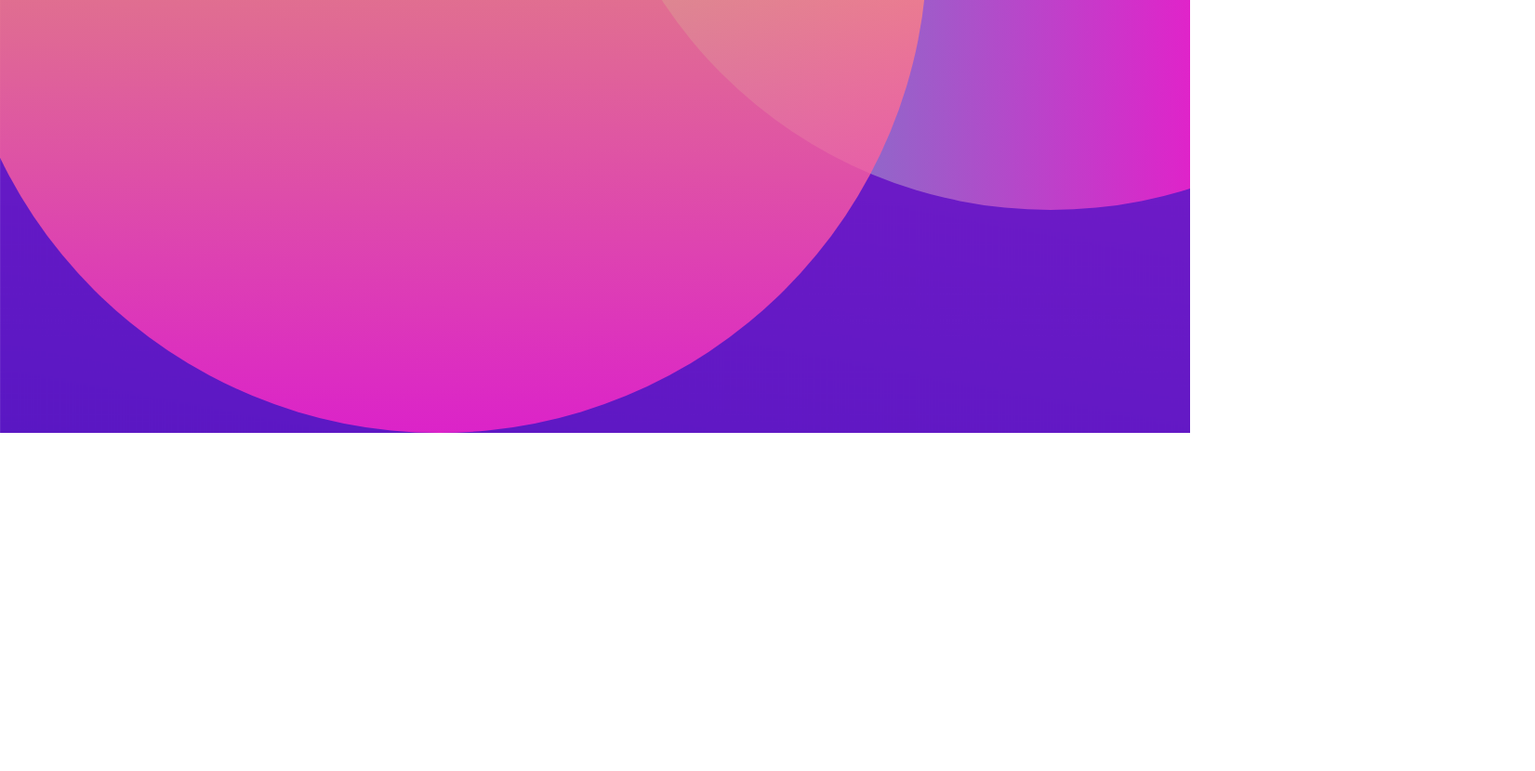
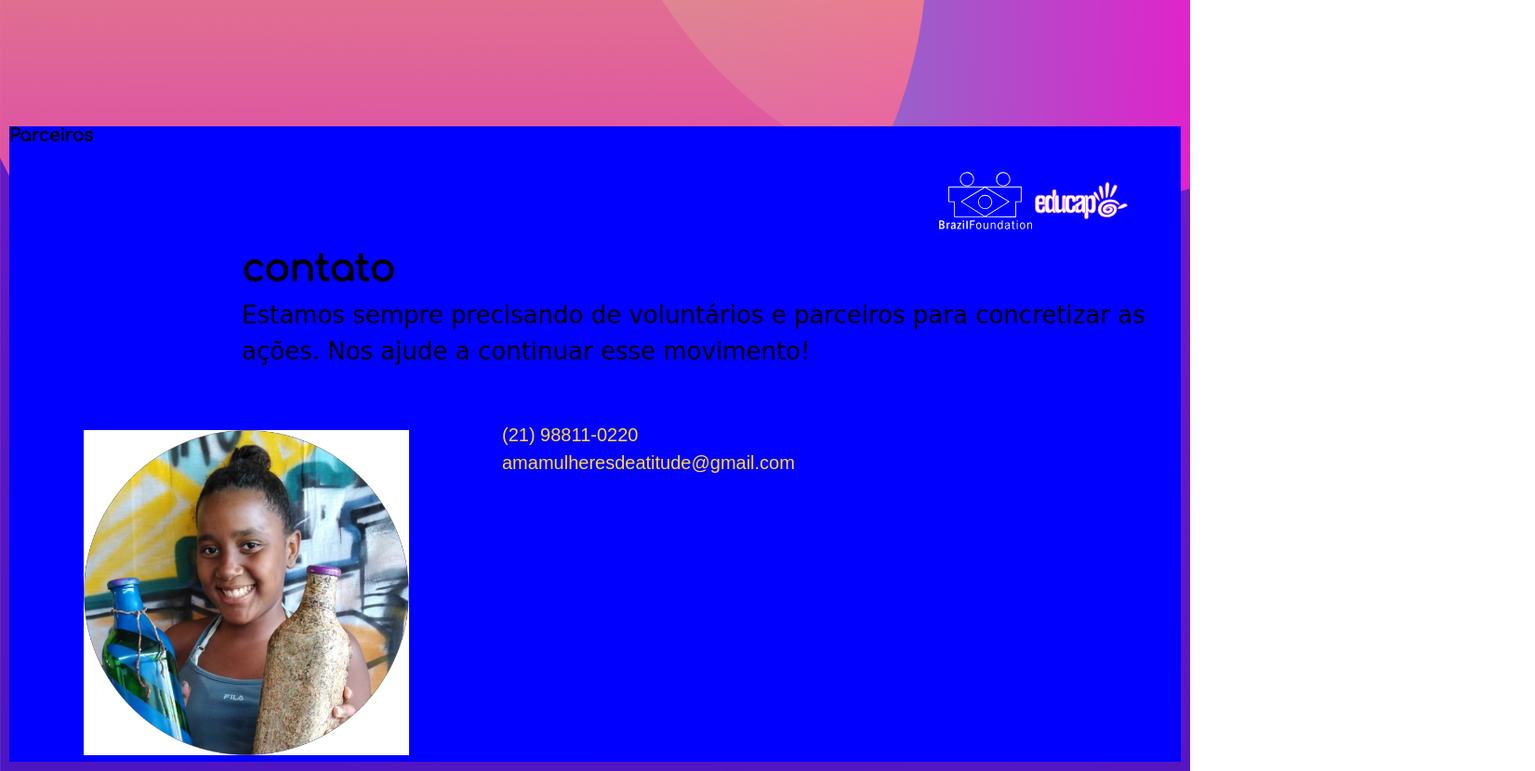
Before and after one commit to Lucascostasoares/Futuro-em-movimento, a plain HTML site: page index.html in a window 1280 px wide. Shown: the part 2474-3304 px from the top of the page at 93% size, 1651 px wide, since content can reach past the window. Before the commit the page ends 2940 px from the top, so only its background shows below. Drawn offline with Linux system fonts and the light colour scheme.

Commit message:
inserindo o footer ao repositorio

```diff
--- a/index.html
+++ b/index.html
@@ -62,7 +62,17 @@
 		</section>
 	</main>
 	<footer>
-
+        <div class="footer__partnerBox">
+            <h3 class="footer__title-1">Parceiros</h3>
+            <img class="footer__fundation--img" src="assets/fundation.svg">
+            <img class="footer__educap--img" src="assets/educap_logo.svg">
+        </div>
+        <div class="footer__contactBox">
+            <h1 class="footer__contactBox--title">contato</h1>
+            <p class="footer__contactBox--firsttext">Estamos sempre precisando de voluntários e parceiros para concretizar as ações. Nos ajude a continuar esse movimento!</p>
+            <p class="footer__contactBox--secondtext">(21) 98811-0220<br>amamulheresdeatitude@gmail.com</p>
+            <img class="footer__contactBox--img" src="assets/imagem_contato.jpg">
+        </div>
 	</footer>
 </body>
 </html>
--- a/style.css
+++ b/style.css
@@ -247,3 +247,60 @@ main{
 	clip-path: circle(50% at 45% 50%);
 	z-index: -1;
 }
+footer{
+    width: 100%;
+    height: 100%;
+    background-color: blue;
+}
+.footer__contactBox{
+        width: 1111px;
+        text-align: left;
+        line-height: 1.5;
+}
+.footer__contactBox--title{
+        font-size: 40px;
+        font-family: 'Comfortaa', cursive;
+        position: relative;
+        left: 250px;
+}
+.footer__contactBox--firsttext{
+        font-size: 26px;
+        font-family: 'Indie Flower', cursive;
+        width: 1010px;
+        height: 83px;
+        position: relative;
+        left: 250px;
+}
+.footer__contactBox--secondtext{
+        position: relative;
+        left: 530px;
+        font-family: 'Rubik', sans-serif;
+        font-size: 20px;
+        top: 50px;
+        color: #FFDB39;
+ }
+ .footer__title-1{
+         font-family: 'Comfortaa', cursive;
+         position: relative;
+         left: 900
+ }
+ .footer__contactBox--img{
+    width: 350px;
+    height: 350px;
+    position: relative;
+    left: 80px;
+ }
+.footer__fundation--img{
+    width: 100px;
+    height: 100px;
+    position: relative;
+    left:1000px;
+    top: 10px;
+}
+.footer__educap--img{
+    width: 100px;
+    height: 100px;
+    position: relative;
+    left: 999px;
+    top: 10px;
+}
```
